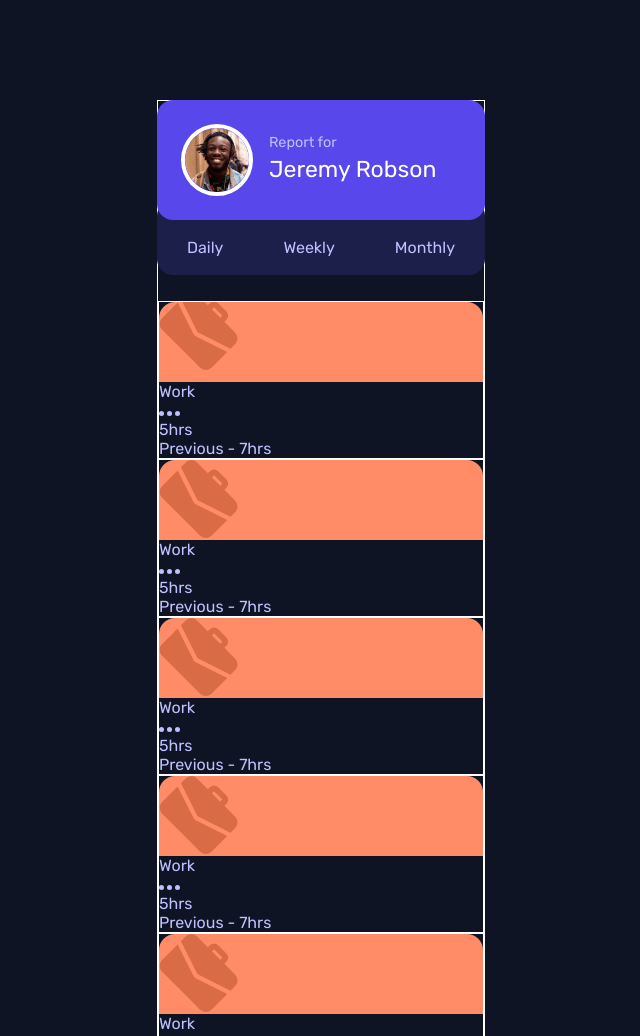
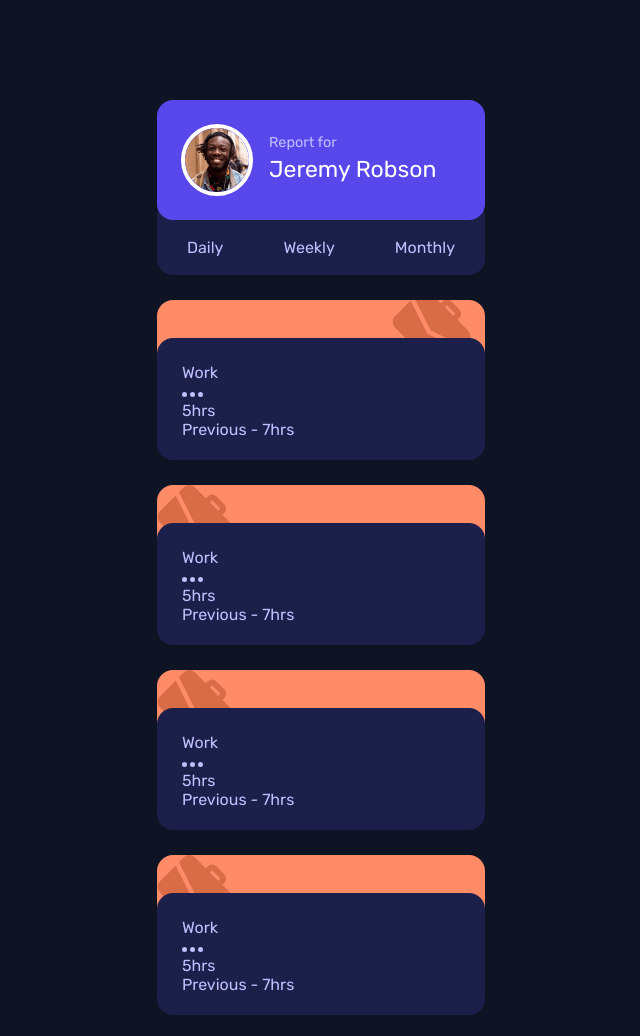
Before and after one commit to lucianogarriga/dashboard, a plain HTML site: page index.html in a window 1280 px wide. Shown: the top 1036 px of the page, without its empty margins (319-959 px from the left). Drawn offline with Linux system fonts and the light colour scheme; a web font is replaced by a local one.

Commit message:
Mod card details

```diff
--- a/styles.css
+++ b/styles.css
@@ -101,13 +101,12 @@ body{
 
 .second-section{
     padding-top: 200px;
-    border: 1px solid white;
 }
 
 .card{
-    border: 1px solid white;
+    position: relative;
+    margin-bottom: 105px;
 }
-
 .card__background{
     background-color: var(--Light-orange);
     height: 80px;
@@ -118,4 +117,23 @@ body{
 
 .card__image{
     margin-top: -10px;
+    padding-left: 235px;
 }
+
+.card__details{
+    background-color: var(--Dark-blue);
+    display: flex;
+    flex-direction: column;
+    height: 122px;
+    justify-content: space-between;
+    padding: 25px;
+    border-radius: 1rem;
+    position: absolute;
+    width: 100%;
+    bottom: -80px;
+}
+.card__details:hover{
+    cursor: pointer;
+    color: var(--White);
+    background-color: var(--Desaturated-blue);
+}
```
